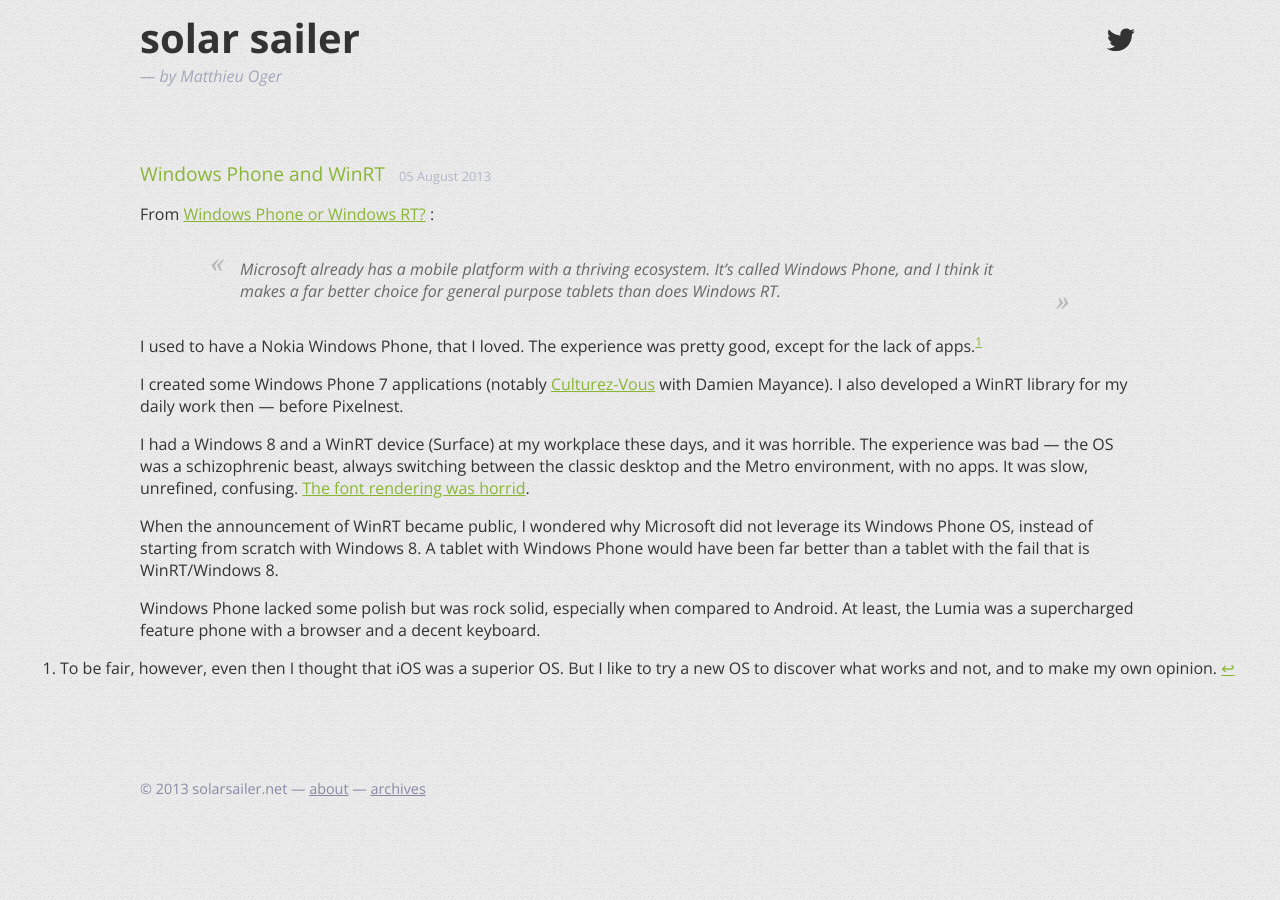
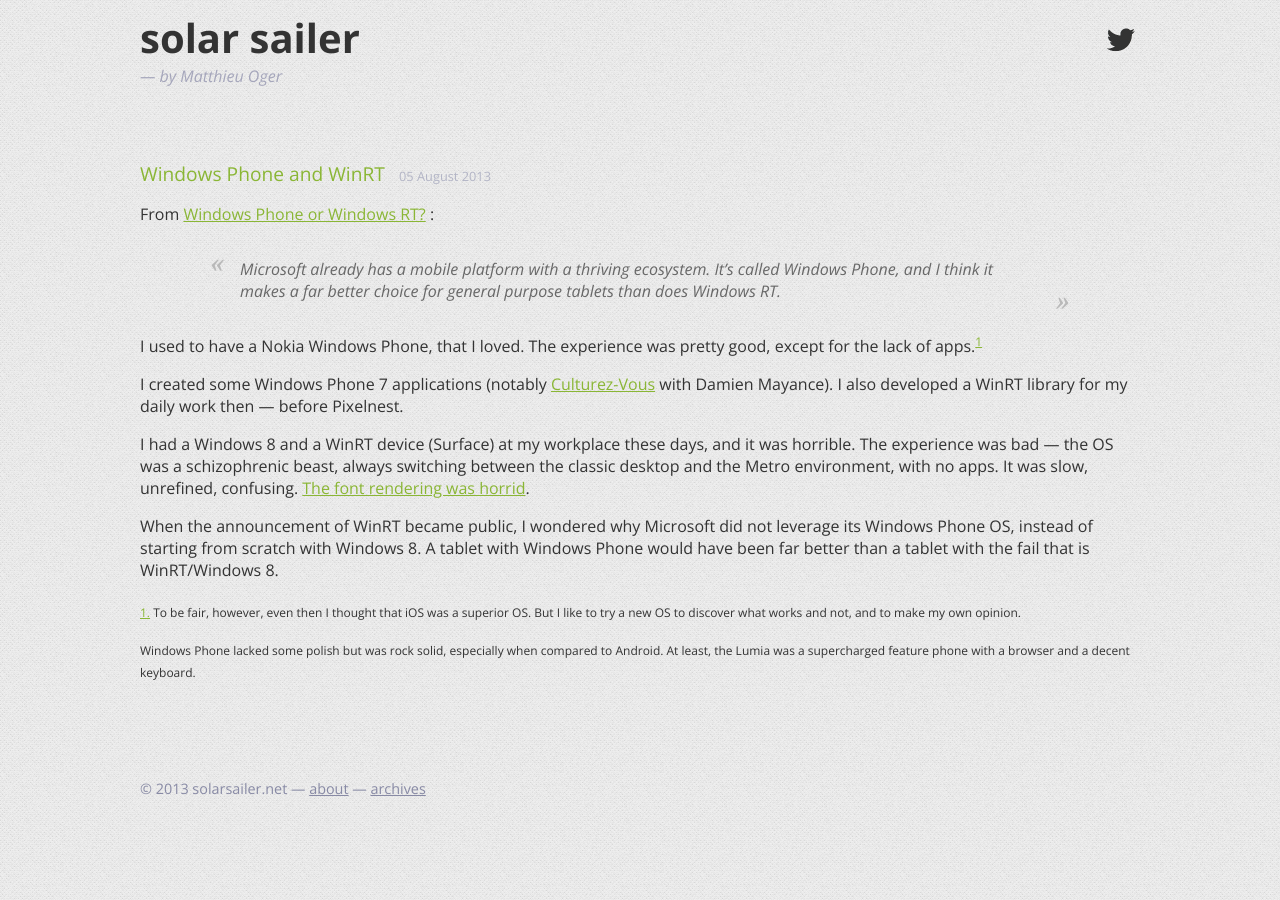
Before and after one commit to solarsailer/matthieuoger.com, a Jekyll site: the page built from _posts/2013-08-05-os-wp-winrt.md, in a window 1280 px wide. Built offline with Jekyll 4.4.1, drawn with Linux system fonts in a browser that asks for light colours; Markdown is read by kramdown in place of the engine named in the settings; comment, search, counter and statistics services are not loaded.

Commit message:
Fix footnote

```diff
--- a/_config.yml
+++ b/_config.yml
@@ -17,6 +17,3 @@
 
 # Markdown formatter
 markdown: redcarpet
-
-redcarpet:
-  extensions: [footnotes]
--- a/_posts/2013-08-05-os-wp-winrt.md
+++ b/_posts/2013-08-05-os-wp-winrt.md
@@ -7,7 +7,7 @@
 
 > Microsoft already has a mobile platform with a thriving ecosystem. It’s called Windows Phone, and I think it makes a far better choice for general purpose tablets than does Windows RT.
 
-I used to have a Nokia Windows Phone, that I loved. The experience was pretty good, except for the lack of apps.[^1]
+I used to have a Nokia Windows Phone, that I loved. The experience was pretty good, except for the lack of apps.<sup>[1](#f1)</sup>
 
 I created some Windows Phone 7 applications (notably [Culturez-Vous][CV] with Damien Mayance). I also developed a WinRT library for my daily work then — before Pixelnest.
 
@@ -16,9 +16,9 @@
 When the announcement of WinRT became public, I wondered why Microsoft did not leverage its Windows Phone OS, instead of starting from scratch with Windows 8. A tablet with Windows Phone would have been far better than a tablet with the fail that is WinRT/Windows 8.
 
 
-[^1]: To be fair, however, even then I thought that iOS was a superior OS. But I like to try a new OS to discover what works and not, and to make my own opinion.
+<sub><a id="f1" href="#f1">1.</a> To be fair, however, even then I thought that iOS was a superior OS. But I like to try a new OS to discover what works and not, and to make my own opinion.</sub>
 
-Windows Phone lacked some polish but was rock solid, especially when compared to Android. At least, the Lumia was a supercharged feature phone with a browser and a decent keyboard.
+<sub>Windows Phone lacked some polish but was rock solid, especially when compared to Android. At least, the Lumia was a supercharged feature phone with a browser and a decent keyboard.</sub>
 
 [CV]: http://dmayance.com/culturez-vous/
 [image]: http://cl.ly/image/102N3O3C0k3z1c0g0u3g
```
